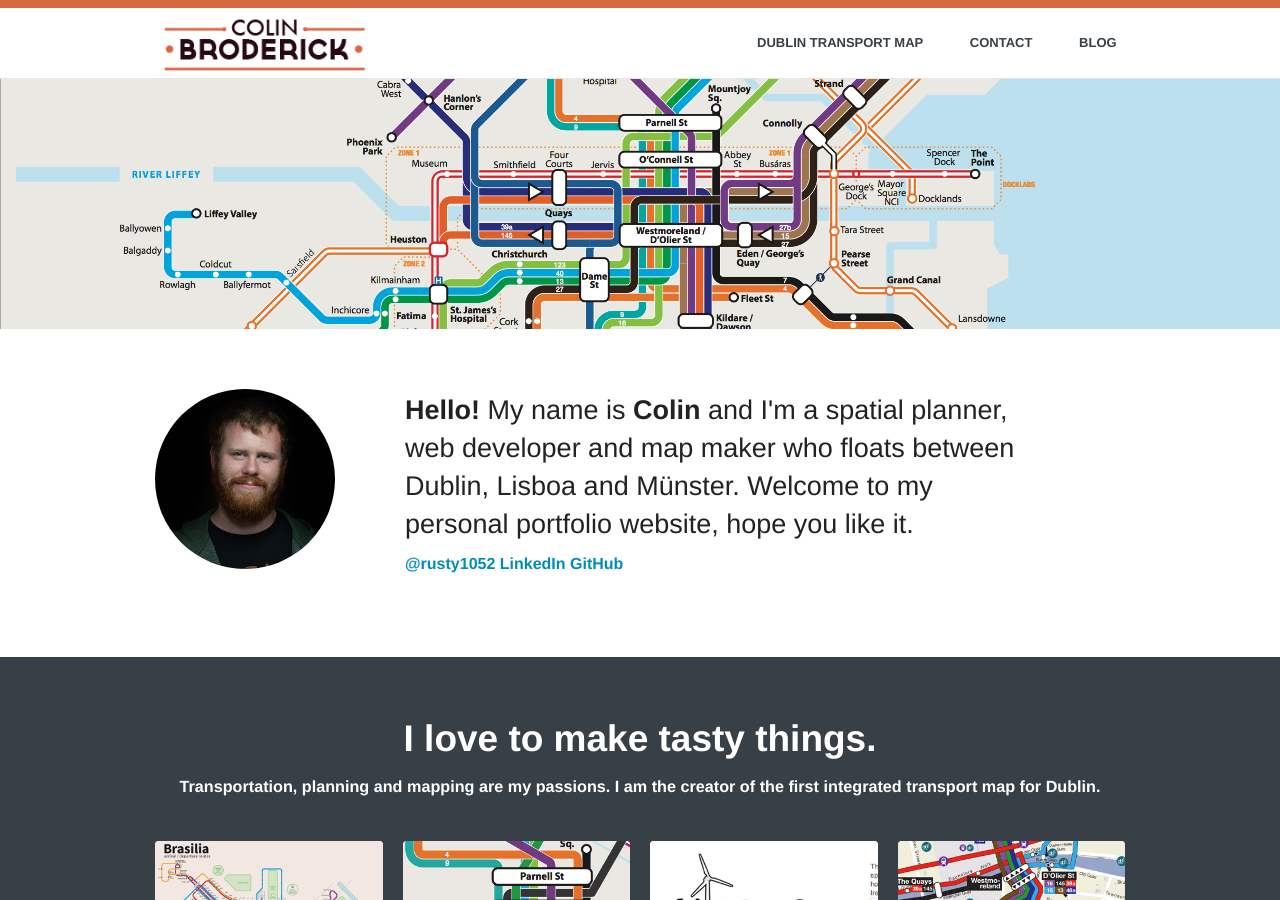
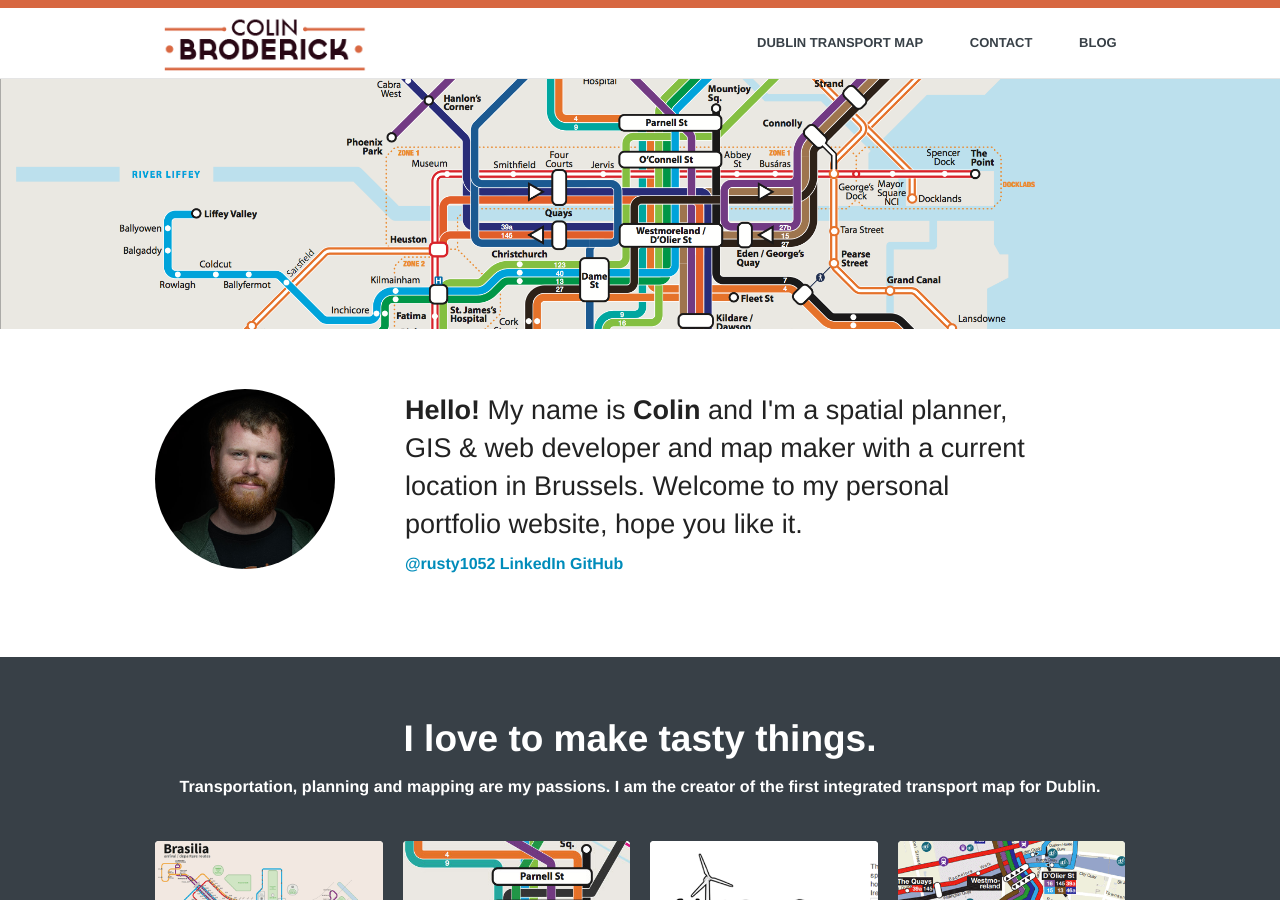
Before and after one commit to rustyb/cbroderickme, a Jekyll site: the page built from index.html, in a window 1280 px wide and 900 px high. Built offline with Jekyll 4.4.1, drawn with Linux system fonts in a browser that asks for light colours; comment, search, counter and statistics services are not loaded.

Commit message:
fixed post layout

```diff
--- a/_layouts/post.html
+++ b/_layouts/post.html
@@ -3,7 +3,7 @@
 ---
 <div class="post">
 	<div class="row">
-	  <div class="small-12 large-9 large-offset-2 columns end">
+	  <div class="small-12 large-8 large-offset-3 columns end">
 	    <header class="post-header">
 			<p class="post-meta" style="font-weight:700;text-transform:uppercase;font-size:0.7em;">Blog</p>
 	      <h2 class="title-section-1">{{ page.title }}</h2>
@@ -13,11 +13,11 @@
 	</div>
 
 	<div class="row">
-  	  <div class="large-2 columns">
+  	  <div class="large-3 columns">
   	    <p class="text-center"><img class="me" alt="Me_ballina" src="{{"/media/colin1.jpg" | prepend: site.baseurl}}"></p>
 		<p><em>Dublin Transport map creator. Mapper. Open Data guy. Busting into the spatial planning & GIS world one step at a time.</em></p>
   	  </div>
-	  <div class="small-12 large-9 columns end">
+	  <div class="small-12 large-8 columns end">
 	    <article class="post-content">
 	    {{ content }}
 	    </article>
--- a/index.html
+++ b/index.html
@@ -8,7 +8,7 @@
 		<img class="me" alt="Me_ballina" src="{{"/media/colin1.jpg" | prepend: site.baseurl}}">
 	</div>
 	<div class="small-8 columns end">
-		<h3 style="font-weight:100;"><b>Hello!</b> My name is <b>Colin</b> and I'm a spatial planner, web developer and map maker who floats between Dublin, Lisboa and Münster. Welcome to my personal portfolio website, hope you like it.</h3>
+		<h3 style="font-weight:100;"><b>Hello!</b> My name is <b>Colin</b> and I'm a spatial planner, GIS &amp; web developer and map maker with a current location in Brussels. Welcome to my personal portfolio website, hope you like it.</h3>
 		<p><b><a href="{{site.wind.author.twitter}}"><a href="{{site.wind.author.twitter}}">@rusty1052</a> <a href="{{site.wind.author.linkedin}}">LinkedIn</a> <a href="{{site.wind.author.github}}">GitHub</a></b></p>
 	</div>
 </div>
```
